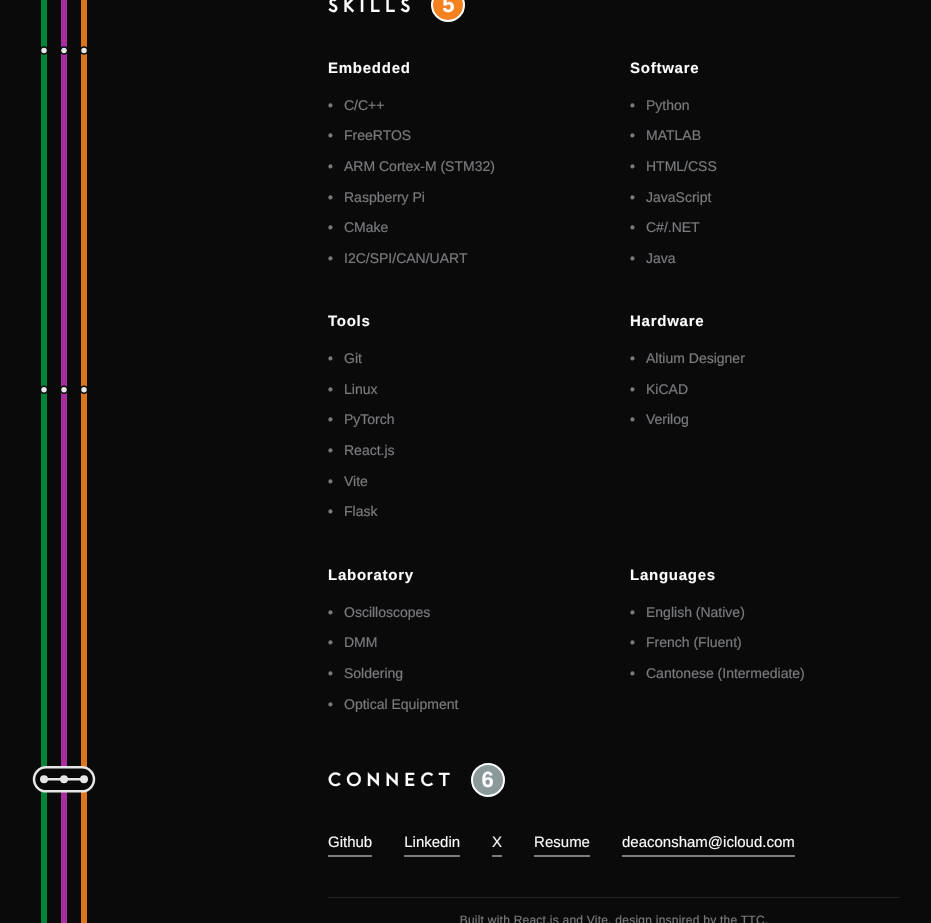
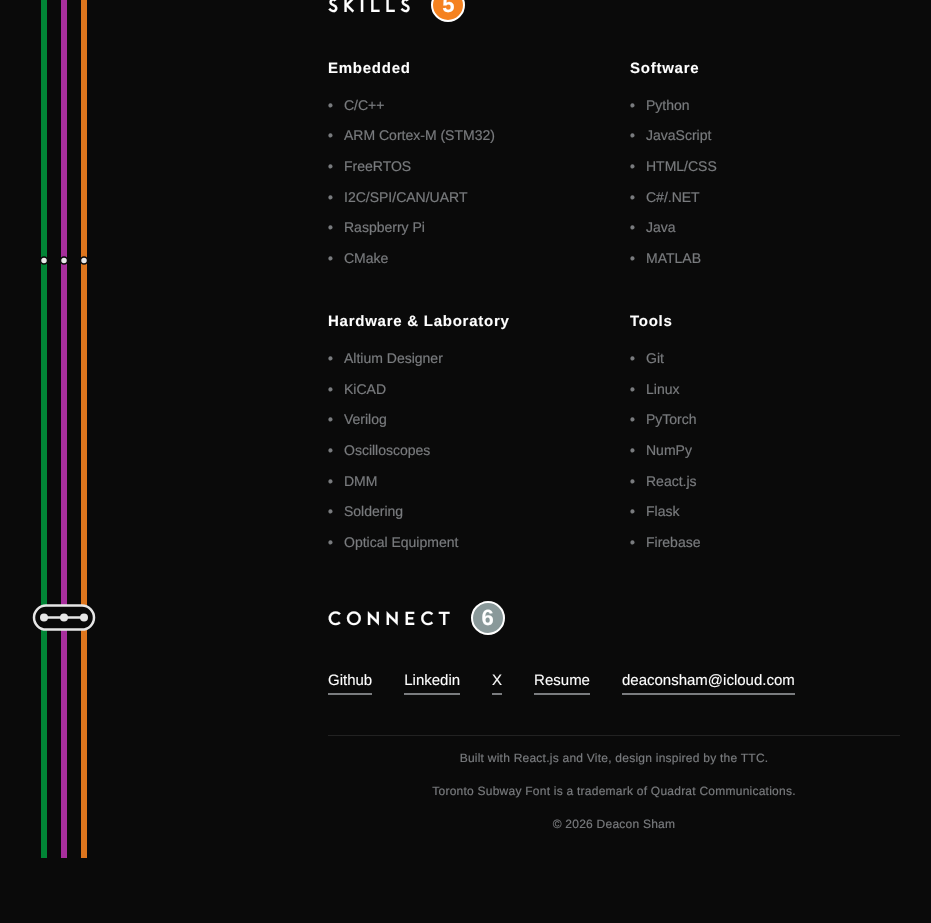
Before and after one commit to DeaconSham/deaconsham.github.io, a React (Vite) app: page / in a window 1280 px wide. Shown: the part 1820-2743 px from the top of the page, without its empty margins (26-957 px from the left). After the commit the page ends 2678 px from the top, so only its background shows below. Built offline with nearby package versions, Linux system fonts and the light colour scheme.

Commit message:
reformatted skills

```diff
--- a/src/components/Skills.jsx
+++ b/src/components/Skills.jsx
@@ -1,27 +1,19 @@
 const skillCategories = [
     {
         title: 'Embedded',
-        skills: ['C/C++', 'FreeRTOS', 'ARM Cortex-M (STM32)', 'Raspberry Pi', 'CMake', 'I2C/SPI/CAN/UART']
+        skills: ['C/C++', 'ARM Cortex-M (STM32)', 'FreeRTOS', 'I2C/SPI/CAN/UART', 'Raspberry Pi', 'CMake']
     },
     {
         title: 'Software',
-        skills: ['Python', 'MATLAB', 'HTML/CSS', 'JavaScript', 'C#/.NET', 'Java']
+        skills: ['Python', 'JavaScript','HTML/CSS', 'C#/.NET', 'Java', 'MATLAB']
+    },
+    {
+        title: 'Hardware & Laboratory',
+        skills: ['Altium Designer', 'KiCAD', 'Verilog', 'Oscilloscopes', 'DMM', 'Soldering', 'Optical Equipment']
     },
     {
         title: 'Tools',
-        skills: ['Git', 'Linux', 'PyTorch', 'React.js', 'Vite', 'Flask']
-    },
-    {
-        title: 'Hardware',
-        skills: ['Altium Designer', 'KiCAD', 'Verilog']
-    },
-    {
-        title: 'Laboratory',
-        skills: ['Oscilloscopes', 'DMM', 'Soldering', 'Optical Equipment']
-    },
-    {
-        title: 'Languages',
-        skills: ['English (Native)', 'French (Fluent)', 'Cantonese (Intermediate)']
+        skills: ['Git', 'Linux', 'PyTorch', 'NumPy', 'React.js', 'Flask', 'Firebase']
     }
 ];
 
```
